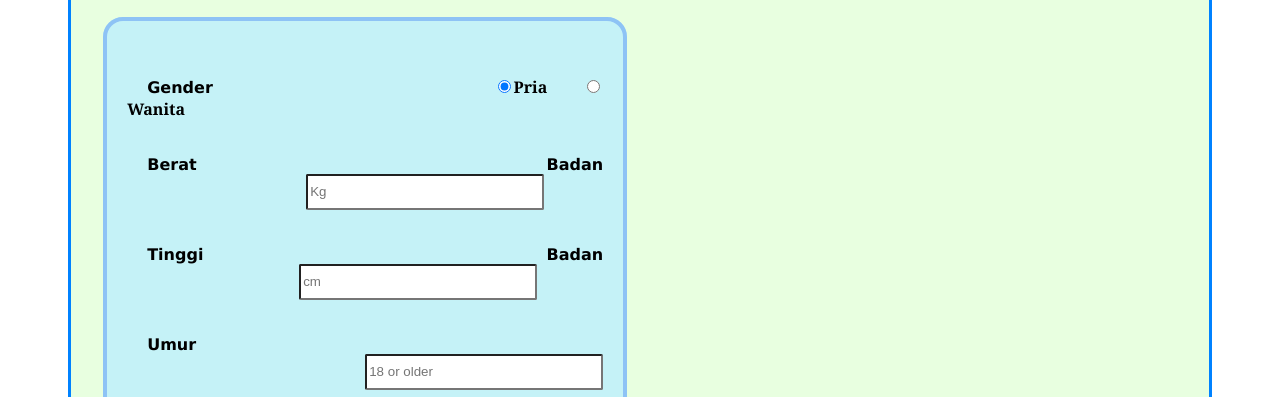
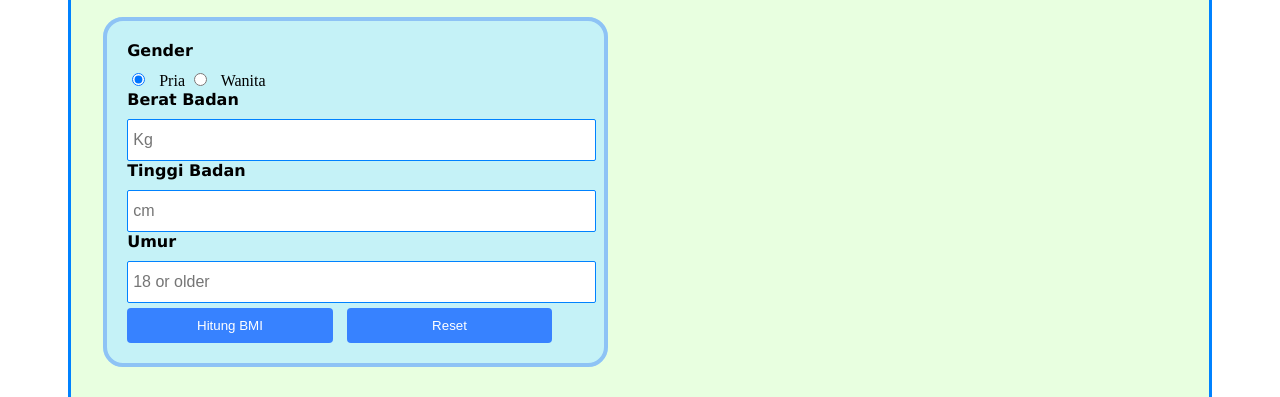
Before and after one commit to revou-fundamental-course/8-jul-24-renzasukeno, a plain HTML site: page index.html in a window 1280 px wide. Shown: the part 403-800 px from the top of the page. Drawn offline with Linux system fonts and the light colour scheme.

Commit message:
Commit 4

```diff
--- a/CSS/styles.css
+++ b/CSS/styles.css
@@ -31,20 +31,19 @@ h1 {
     background-color:rgb(232, 255, 224);
     margin:auto;
     display: flex;
+    flex-wrap: wrap;
     width: 90%;
-    height: 100%;
 }
 /* flex:1 agar fungsi flex diatas bekerja */
 .left, .right {
-    flex: 1;
+    flex:1;
     padding: 30px;
-    overflow-y: auto;
     margin:auto;
     text-align: justify;
 }
-.left{
-    position:static;
-    margin-top:10px
+.left {
+    position:relative;
+    margin-top:10px;
 }
 /* Subjudul,font-size untuk mengatur ukuran font, margin-bottom untuk mengatur margin bawah dan transition untuk mengatur transisi*/
 h2{
@@ -59,7 +58,6 @@ h2{
     font-family:  Verdana, Sans-serif, Arial;
     margin-bottom:40px;
     margin-top:20px;
-
 }
 /* fieldset digunakan untuk menggambarkan kotak form, disini menggunakan border dan background color agar lebih menarik, serta margin agar memiliki jarak  */
 fieldset{
@@ -78,68 +76,31 @@ fieldset{
     font-family: Verdana, Sans-serif, Arial;
     font-size: medium;
     font-weight: bold;
-    margin-inline-start: 20px;
     color: rgb(0, 0, 0);
-    margin-top:200px;
-    position:static;
     transition: 0.4s;
 }
-/* form-group ini merupakan class dari masing-masing div (1 pertanyaan dan input di dalam form)
-    sama seperti tadi, menggunakan pengaturan margin agar berjarak dan lebih rapih */
-.form-group{
-    margin-top: 35px;
-    margin-bottom: 20px;
-    border-radius: 20px;
-    position:static;
-    display:block;
+/* form-input ini merupakan class dari jawaban di form, tadi sempat ada perubahan agar lebih mudah melayoutnya
+     */
+.form-input {
+    margin-top: 10px;
 }
-/* form-group input ini class dari jawaban input */
-.form-group input{
+.form-input input[type="text"] {
+    width: 100%;
+    height: 30px;
     border-radius: 2px;
-    position: static;
+    border: 1px solid rgb(0, 130, 255);
+    padding: 5px;
+    font-size: 1em;
 }
-/* ini juga sama, bedanya hanya ketika kita fokus ke dalam kotak pengisian maka akan ada efek tambahan yang lebih bagus */
-.form-group input:focus {
-    border-color:rgb(0, 130, 255);
-    outline:none;
+.form-input input[type="radio"] {
+    margin-right: 10px;
 }
-/* nah ini bagian gender class untuk jawaban gender dalam hal ini pria atau wanita */
-.Gender{
-    display: inline;
-    color:black;
-    font-family: Verdana, Geneva, Tahoma, sans-serif;
-}
-/*  nah disini adalah pengelompokan berdasarkan id untuk setiap jawaban, disini ada margin inline start agar berjarak dari pertanyaan form */
-#Gender-pria{
-    margin-inline-start:250px;
-}
-#Pria, #Wanita{
-    font-family:Georgia, 'Times New Roman', Times, serif ;
-    font-weight:700;
-}
-#Weight{
-    margin-inline-start:179px;
-    display: inline-flex;
-    width:230px ;
-    height:30px ;
-}
-#Height{
-    margin-inline-start:172px;
-    width:230px ;
-    height:30px ;
-}
-#Age{
-    margin-inline-start:238px;
-    width:230px ;
-    height:30px ;
-}
-/* nah ini class untuk tombol, ada 2 reset dan sumbit, menggunakan display inline-block agar tidak tumpang tindih dan ada di baris yang sama
-    disini juga ada pengaturan lain untuk memperbagus tampilan button seperti background color da cursor pointer */
-.button{
+/* ini untuk tampilan button, baik button reset maupun button submit */
+.button {
     display:inline-block;
     margin-top: 5px;
     border-radius: 2px;
-    width: 15%;
+    width: 45%;
     padding: 10px 0;
     border: none;
     border-radius: 4px;
@@ -149,15 +110,10 @@ fieldset{
     font-size: 20;
     transition: 0.4s;
 }
-/* ini id untuk tombol submitnya dan reset button nya, margin inlin-start untuk mengatur posisi */
-#Hitung-button{
-    margin-inline-start: 335px;
-    width: 20%;
+#Hitung-button {
+    margin-right: 10px;
 }
-#Reset-button{
-    margin-inline-start: 15px;
-}
-/* nah ini untuk efek hover atau ketika mouse berada diatas button (bukan mengklik) tampilannya akan menjadi hijau dan ada box shadownya */
+/* ini untuk tampilan button hover agar lebih menarik */
 .button:hover {
     background-color: #04AA6D;
     color: white;
@@ -175,7 +131,7 @@ fieldset{
     #Result-Number untuk angka hasil perhitungan BMI, disesuaikan tampilannya agar menarik, termasuk ada bottom border agar menghighlight hasilnya
     #Result Interpretation itu juga saya letakkan tengah dibawah #Result-Number
     yang terakhir BMI advice hanya text align center agar teksnya berada di tengah */
-  .output-visible {
+.output-visible {
     transition: 0.5s ease-in-out;
     background-color: rgb(197, 242, 247) ;
     border:solid rgb(142, 195, 245) ;
@@ -184,11 +140,11 @@ fieldset{
     padding-right:20px;
     font-family: Verdana, Sans-serif, Arial;
 }
-h3{
+h3 {
     font-size:x-large;
     text-align:center;
 }
-#Result-Number{
+#Result-Number {
     font-size:xx-large;
     font-weight:bolder;
     margin-bottom:2px;
@@ -198,13 +154,13 @@ h3{
     margin-left:auto ;
     margin-right:auto;
 }
-#Result-Interpretation{
+#Result-Interpretation {
     font-size: x-large;
     font-weight:bold;
     margin-top:6px;
     text-align:center;
 }
-#BMI-advice{
+#BMI-advice {
     text-align:center;
 }
 /* untuk footer singkat padat dan insyaallah jelas, tidak terlalu banyak styling tapi yang penting tampilannya juga tidak jelek2 amat  */
@@ -215,4 +171,22 @@ h3{
     padding: 20px 0;
     text-align: center;
 }
-/* Selesaii */
+/* ini untuk pendukung webpage di mobile agar tampilan UI/UX jadi lebih baik */
+@media screen and (max-width: 600px) {
+    .container {
+        flex-direction: column;
+    }
+    h1 {
+        width: 90%;
+    }
+    .form-group {
+        flex-direction: column;
+    }
+    .form-input {
+        width: 100%;
+    }
+    .button {
+        width: 100%;
+        margin-top: 10px;
+    }
+}
--- a/JS/script.js
+++ b/JS/script.js
@@ -9,8 +9,8 @@
         event.preventDefault(); // Mencegah form dari reload halaman
 
         // Mengambil nilai dari input berat badan tinggi badan dan umur
-        const weight = parseFloat(document.getElementById('Weight').value);
-        const height = parseFloat(document.getElementById('Height').value) / 100; // Konversi tinggi dari cm ke meter
+        const weight = parseInt(document.getElementById('Weight').value);
+        const height = parseInt(document.getElementById('Height').value) / 100; // Konversi tinggi dari cm ke meter
         const age = parseInt(document.getElementById('Age').value);
 
         // Validasi input berat badan
@@ -91,4 +91,3 @@
         output.classList.remove('output-visible');
     });
 });
-// Selesai
--- a/index.html
+++ b/index.html
@@ -25,7 +25,7 @@
     <!-- section dibagi menjadi 2 ada container left dan right dan menggunakan flex
         jadi, yang ada di section left akan ditampilkan di layar sebelah kiri
         sedangkan section right akan ditampilkan disebelah kanan -->
-    <section class="container">
+    <main class="container">
         <section class="left">
             <article>
                 <h2>Apa itu BMI?</h2>
@@ -38,36 +38,41 @@
                 <h2>Kalkulator BMI</h2>
                 <!-- ini untuk form nya dan menggunakan fieldset, dan untuk inputnya ada 4: Gender, Berat badan, Tinggi bdan, Umur.
                  setiap input dan label ada di dalam div class="form-group" dan memiliki id="form-(jenis pertanyaan)",
-                 label untuk pertanyaan dan ada di class="form-question", untuk input di css disebut dengan (.form-group input)
+                 label untuk pertanyaan dan ada di class="form-question", untuk input di css disebut dengan (.form-input)
                  dan memiliki id masing-masing sesuai dengan jenis jawaban yang berasal dari "for" label
                  kalau agak berantakan dan kurang rapih mohon maaff yahhh.. maklum masih belajar hehe    -->
                 <form id="Form-BMI" name="Form-BMI">
                     <fieldset>
-                    <div class="form-group" id="form-gender">
-                        <label class="form-question" id="Gender">Gender</label>
-                        <label for="Gender-pria" id="Pria">
-                            <input type="radio" name="Gender" value="pria" id="Gender-pria" class="Gender" checked />Pria
+                        <div class="form-group">
+                            <label class="form-question" for="Gender">Gender</label>
+                            <div class="form-input">
+                                <label>
+                                    <input type="radio" name="Gender" value="pria" id="Gender-pria" class="Gender" checked /> Pria
                                 </label>
-                        <label for="Wanita" id="Wanita">
+                                <label>
                                     <input type="radio" name="Gender" value="wanita" id="Gender-wanita" class="Gender"/> Wanita
                                 </label>
                             </div>
-                    <div class="form-group" id="form-weight">
+                        </div>
+                        <div class="form-group">
                             <label class="form-question" for="Weight">Berat Badan</label>
+                            <div class="form-input">
                                 <input type="text" name="Berat-badan" id="Weight" placeholder="Kg" required/>
                             </div>
-                    <div class="form-group" id="form-height">
+                        </div>
+                        <div class="form-group">
                             <label class="form-question" for="Height">Tinggi Badan</label>
+                            <div class="form-input">
                                 <input type="text" name="Tinggi-badan" id="Height" placeholder="cm" required/>
                             </div>
-                    <div class="form-group" id="form-age">
-                        <label class="form-question" for="Age"> Umur </label>
-                        <input type="text" name="Umur" id="Age" placeholder="18 or older" required />
                         </div>
-                    <!-- dibawah ini untuk buttonnya, ada 2 tipe button: Submit dan reset
-                        submit untuk menghasilkan output dan result dari kalkulator BMI
-                        sedangkan reset untuk mereset atau merefresh kembali isi form ataupun resultnya -->
-                    <div>
+                        <div class="form-group">
+                            <label class="form-question" for="Age">Umur</label>
+                            <div class="form-input">
+                                <input type="text" name="Umur" id="Age" placeholder="18 or older" required/>
+                            </div>
+                        </div>
+                        <div class="form-buttons">
                             <button type="submit" id="Hitung-button" class="button">Hitung BMI</button>
                             <button type="reset" id="Reset-button" class="button">Reset</button>
                         </div>
@@ -80,11 +85,10 @@
         <section class="right">
             <p id="output"></p>
         </section>
-    </section>
-    <!-- ini bagian footer, simpel dan tidak bertele-tele yah, tapi lebih baik jika ada agar sesuai dengan aturan semantik-->
+    </main>
+    <!-- ini bagian footer, simpel dan tidak bertele-tele yah, tapi lebih baik jika ada-->
     <footer class="footer">
         <p>&copy; 2024 BMI Calculator. All rights reserved.</p>
     </footer>
 </body>
-</html >
-<!-- selesai -->
+</html>
```
Lines whose indentation alone changed are shown as unchanged.
